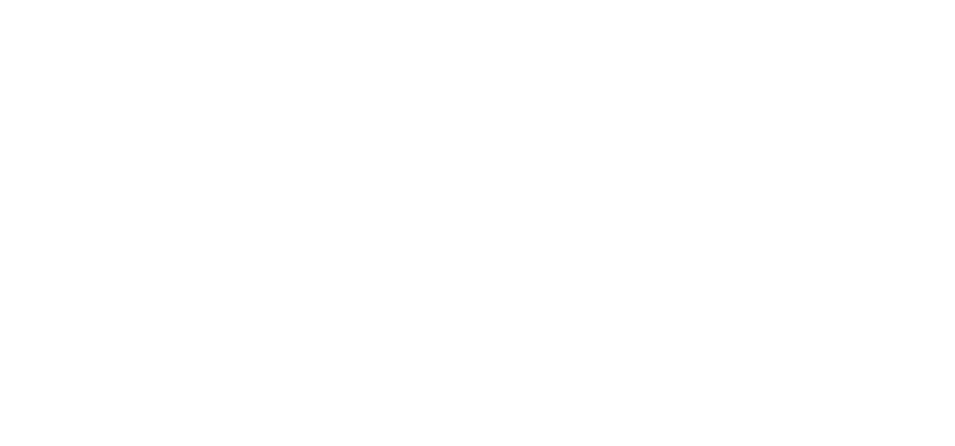
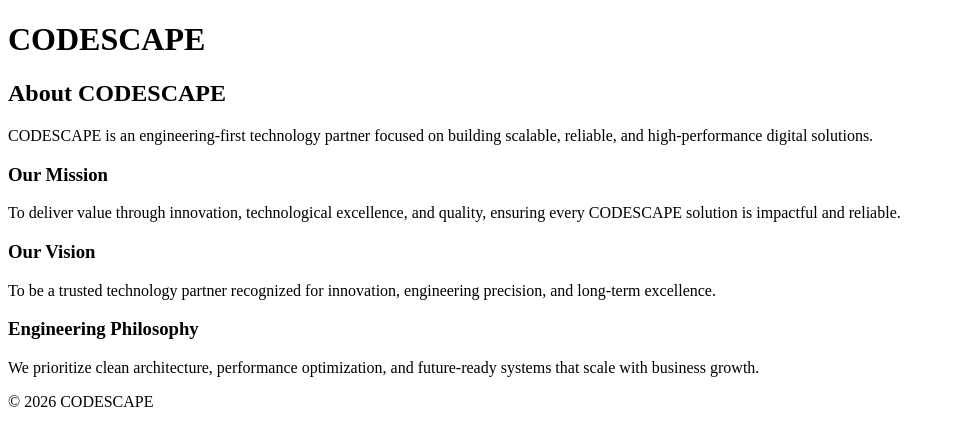
Before and after one commit to AfsidhaMJ/Codescape-website, a plain HTML site: page about.html in a window 1280 px wide. Shown: the whole page, without its empty margins (0-955 px from the left). Drawn offline with Linux system fonts and the light colour scheme.

Commit message:
Update about.html

```diff
--- a/terms.html
+++ b/about.html
@@ -3,19 +3,49 @@
 <head>
   <meta charset="UTF-8" />
   <meta name="viewport" content="width=device-width, initial-scale=1.0" />
-  <title>CODESCAPE | Where Creativity Meets Technology</title>
+  <title>About Us | CODESCAPE</title>
 </head>
 <body>
+
 <header>
-    <!-- Navigation -->
+  <h1>CODESCAPE</h1>
 </header>
 
 <main>
-    <!-- Page Content -->
+  <section>
+    <h2>About CODESCAPE</h2>
+    <p>
+      CODESCAPE is an engineering-first technology partner focused on building
+      scalable, reliable, and high-performance digital solutions.
+    </p>
+  </section>
+
+  <section>
+    <h3>Our Mission</h3>
+    <p>
+      To deliver value through innovation, technological excellence, and quality,
+      ensuring every CODESCAPE solution is impactful and reliable.
+    </p>
+
+    <h3>Our Vision</h3>
+    <p>
+      To be a trusted technology partner recognized for innovation,
+      engineering precision, and long-term excellence.
+    </p>
+  </section>
+
+  <section>
+    <h3>Engineering Philosophy</h3>
+    <p>
+      We prioritize clean architecture, performance optimization, and
+      future-ready systems that scale with business growth.
+    </p>
+  </section>
 </main>
 
 <footer>
-    <!-- Footer -->
+  <p>© 2026 CODESCAPE</p>
 </footer>
+
 </body>
 </html>
```
Lines whose indentation alone changed are shown as unchanged.
